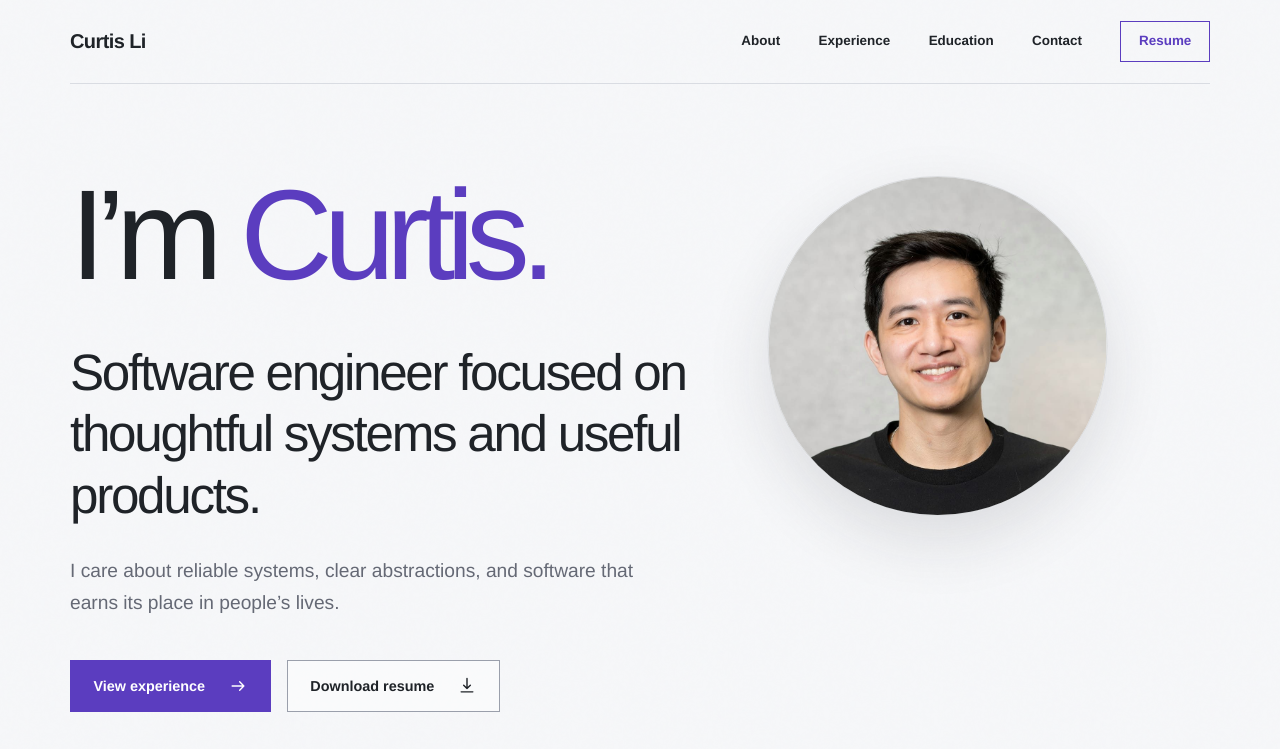
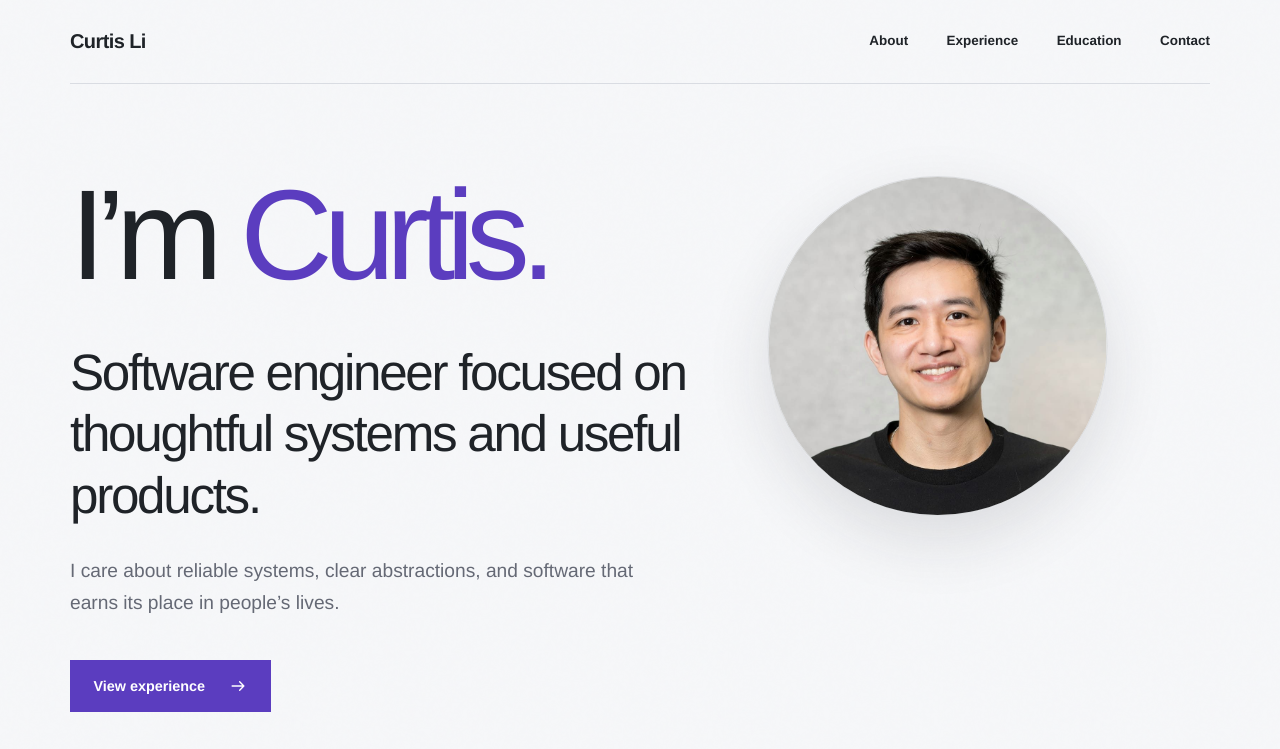
Before and after one commit to cuhtis/cuhtis.github.io, an Astro site: page / in a window 1280 px wide. Shown: the top 749 px of the page. Built offline with nearby package versions, Linux system fonts and the light colour scheme; Astro itself is replaced by a stand-in of ours.

Commit message:
Remove stale resume

```diff
--- a/src/components/Icon.astro
+++ b/src/components/Icon.astro
@@ -1,6 +1,6 @@
 ---
 interface Props {
-  name: "github" | "linkedin" | "email" | "arrow" | "download" | "menu" | "close";
+  name: "github" | "linkedin" | "email" | "arrow" | "menu" | "close";
   size?: number;
 }
 
@@ -15,8 +15,6 @@ const paths = {
     '<rect x="2.5" y="5" width="19" height="14" rx="1.5" fill="none" stroke="currentColor" stroke-width="1.7"/><path d="m4 7 8 6 8-6" fill="none" stroke="currentColor" stroke-width="1.7" stroke-linecap="round" stroke-linejoin="round"/>',
   arrow:
     '<path d="M5 12h14M14 7l5 5-5 5" fill="none" stroke="currentColor" stroke-width="1.7" stroke-linecap="round" stroke-linejoin="round"/>',
-  download:
-    '<path d="M12 3v12m0 0 4-4m-4 4-4-4M5 19h14" fill="none" stroke="currentColor" stroke-width="1.7" stroke-linecap="round" stroke-linejoin="round"/>',
   menu:
     '<path d="M4 7h16M4 12h16M4 17h16" fill="none" stroke="currentColor" stroke-width="1.7" stroke-linecap="round"/>',
   close:
--- a/src/components/SiteHeader.astro
+++ b/src/components/SiteHeader.astro
@@ -13,7 +13,6 @@ import { navigation } from "../data/site";
           <a href={item.href}>{item.label}</a>
         ))
       }
-      <a class="resume-link" href="/resume.pdf" download>Resume</a>
     </nav>
 
     <button
@@ -35,7 +34,6 @@ import { navigation } from "../data/site";
         <a href={item.href}>{item.label}</a>
       ))
     }
-    <a href="/resume.pdf" download>Download resume</a>
   </nav>
 </header>
 
--- a/src/pages/index.astro
+++ b/src/pages/index.astro
@@ -36,10 +36,6 @@ const description =
           <a class="button button-primary" href="#experience">
             View experience
             <Icon name="arrow" />
-          </a>
-          <a class="button button-secondary" href="/resume.pdf" download>
-            Download resume
-            <Icon name="download" />
           </a>
         </div>
         <SocialLinks />
@@ -112,7 +108,6 @@ const description =
     </div>
     <nav aria-label="Footer navigation">
       {navigation.map((item) => <a href={item.href}>{item.label}</a>)}
-      <a href="/resume.pdf" download>Resume</a>
     </nav>
   </footer>
 </BaseLayout>
--- a/src/styles/global.css
+++ b/src/styles/global.css
@@ -125,14 +125,6 @@ a {
 .desktop-nav a:hover,
 .site-footer nav a:hover {
   color: var(--color-accent);
-}
-
-.resume-link {
-  min-width: 5.6rem;
-  padding: 0.55rem 0.95rem;
-  border: 1px solid var(--color-accent);
-  color: var(--color-accent);
-  text-align: center;
 }
 
 .menu-toggle,
```
Also changed, not shown: 2 other files.
